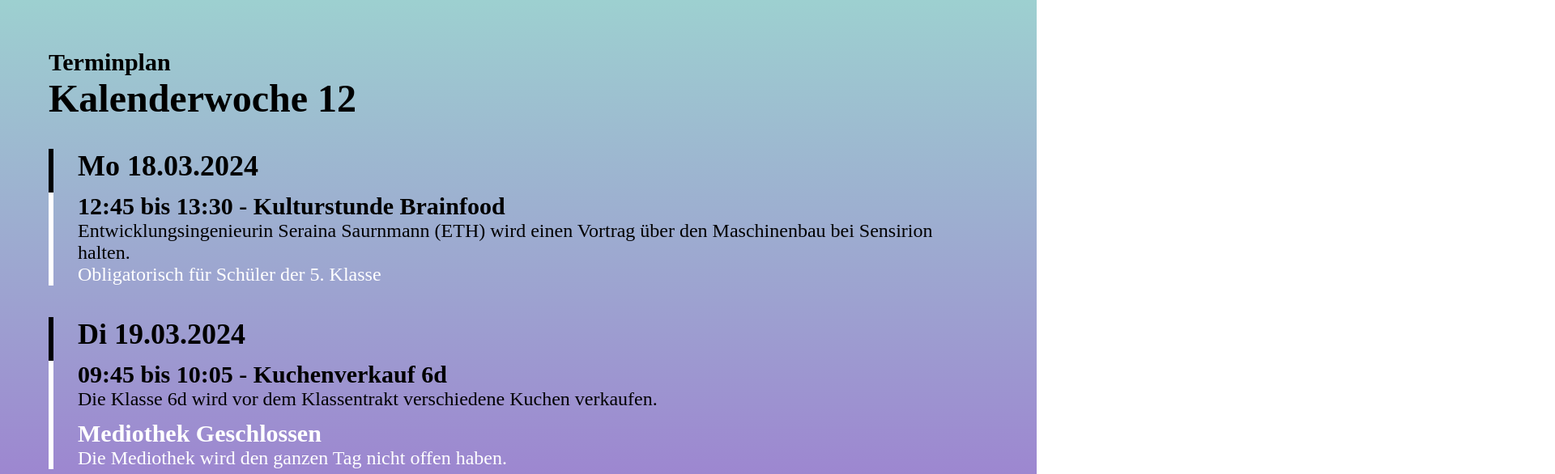
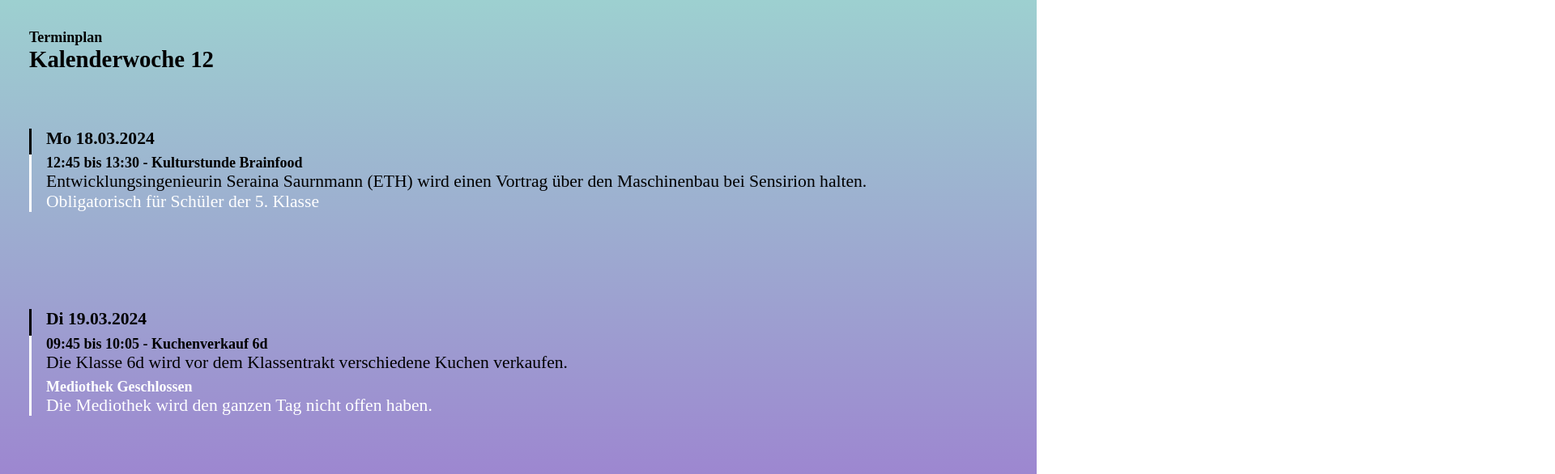
Before and after one commit to kknaktuell/nextpost, a plain HTML site: page terminplan.html in a window 1280 px wide. Shown: the top 586 px of the page at 81% size, 1920 px wide, since content can reach past the window. Drawn offline with Linux system fonts and the light colour scheme.

Commit message:
Update terminplan.html

```diff
--- a/terminplan.html
+++ b/terminplan.html
@@ -30,6 +30,9 @@
 			article:last-child {
 				padding: 0px 30px;
 			}
+			article:only-of-type {
+				min-height: 54px;
+			}
 
 			article.important {
 				color: white;
@@ -55,7 +58,7 @@
 			}
 
 			p {
-				font-size: 24px;
+				font-size: 36px;
 				font-family: "Cascadia Mono Light";
 			}
 
@@ -66,6 +69,12 @@
 			@media (height > 1080px) {
 				html {
 					zoom: 150%;
+				}
+			}
+
+			@media (height < 1080px) {
+				html {
+					zoom: 60%;
 				}
 			}
 		</style>
```
